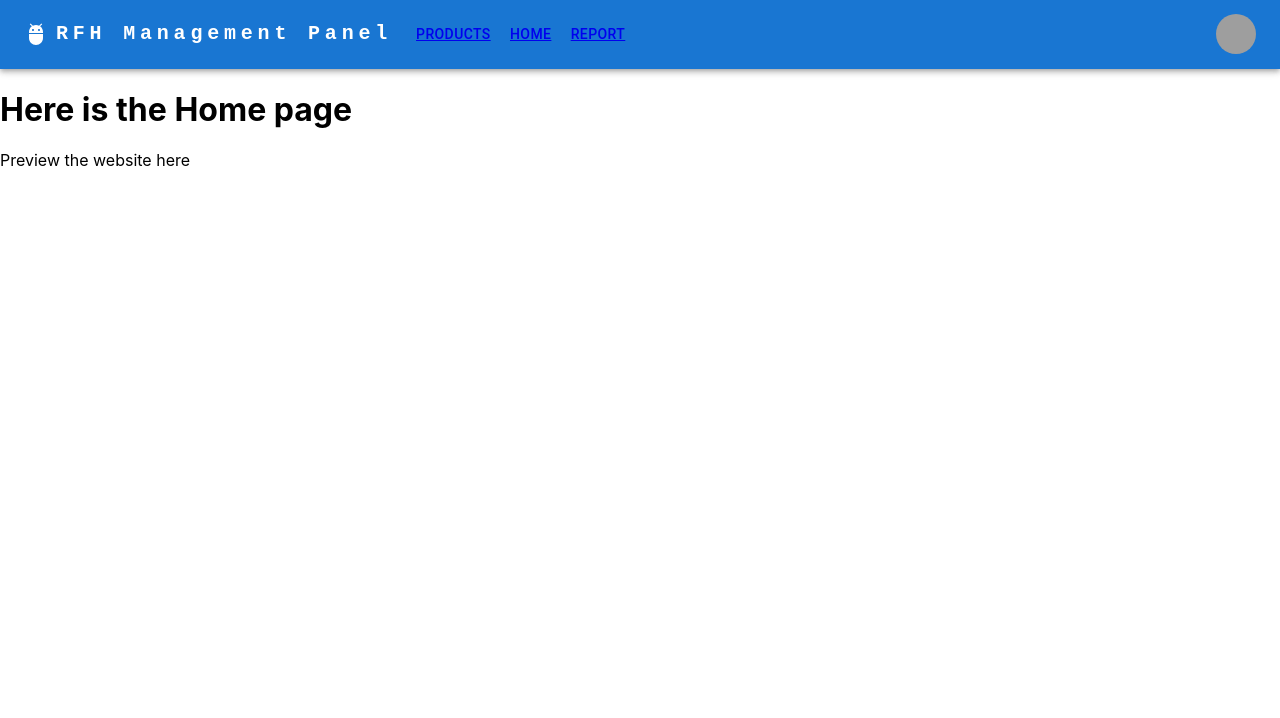
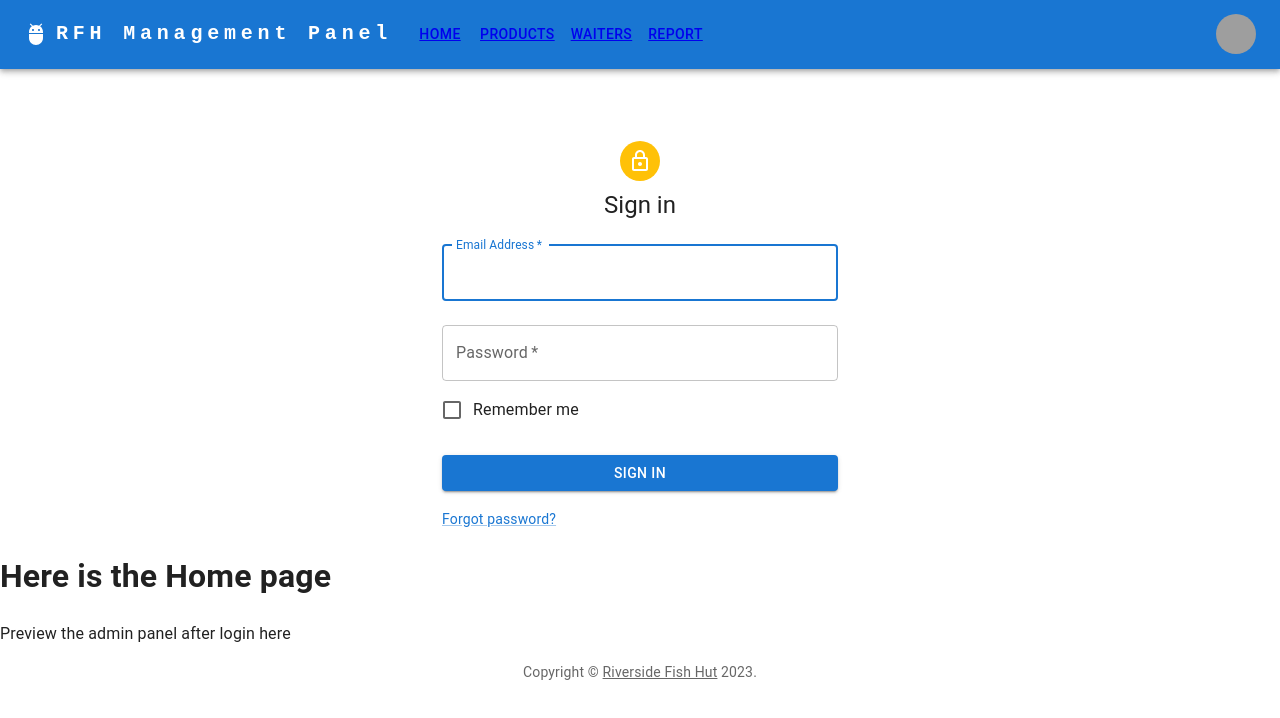
Before and after one commit to QianTea/capstone, a React (Create React App) app in the folder react-project/: page /home in a window 1280 px wide. Shown: the top 718 px of the page. Built offline with nearby package versions, Linux system fonts and the light colour scheme; grey boxes are pictures that could not be loaded.

Commit message:
admin panel - login added
 New components:
- Login
- Copyright ( in layout page, bottom)

```diff
--- a/react-project/src/App.js
+++ b/react-project/src/App.js
@@ -16,10 +16,10 @@
     <BrowserRouter>
       <Routes>
           <Route path="/" element={<Layout />}>
-            <Route path="products" element={<Product />} />
+          <Route path="home" element={<Home />} />
+          <Route path='products' element={<Product />} />
             <Route path="products/:id" element={<Detail />} />
-            <Route path="home" element={<Home />} />
-            <Route path="*" element={<NoPage />} />
+          <Route path="*" element={<NoPage />} />
           </Route>
         </Routes>
     </BrowserRouter>
--- a/react-project/src/components/NavBar2.js
+++ b/react-project/src/components/NavBar2.js
@@ -15,7 +15,7 @@
 import {Link} from 'react-router-dom';
 
 
-const pages = ['Products', 'Home', 'Report'];
+const pages = ['Home', 'Products', 'Waiters','Report'];
 const settings = ['Profile', 'Account', 'Dashboard', 'Logout'];
 
 function ResponsiveAppBar() {
--- /dev/null
+++ b/react-project/src/components/copyright.js
@@ -0,0 +1,16 @@
+import * as React from 'react';
+import Link from '@mui/material/Link';
+import Typography from '@mui/material/Typography';
+
+export default function Copyright() {
+    return (
+      <Typography variant="body2" color="text.secondary" align="center">
+        {'Copyright © '}
+        <Link color="inherit" href="https://ivylin1949.wixsite.com/riverside-fish-hut">
+          Riverside Fish Hut
+        </Link>{' '}
+        {new Date().getFullYear()}
+        {'.'}
+      </Typography>
+    );
+  }
--- /dev/null
+++ b/react-project/src/components/login.js
@@ -0,0 +1,96 @@
+import * as React from 'react';
+import Avatar from '@mui/material/Avatar';
+import Button from '@mui/material/Button';
+import CssBaseline from '@mui/material/CssBaseline';
+import TextField from '@mui/material/TextField';
+import FormControlLabel from '@mui/material/FormControlLabel';
+import Checkbox from '@mui/material/Checkbox';
+import Link from '@mui/material/Link';
+import Grid from '@mui/material/Grid';
+import Box from '@mui/material/Box';
+import LockOutlinedIcon from '@mui/icons-material/LockOutlined';
+import Typography from '@mui/material/Typography';
+import Container from '@mui/material/Container';
+import { createTheme, ThemeProvider } from '@mui/material/styles';
+
+const theme = createTheme();
+
+export default function Login() {
+  const handleSubmit = (event) => {
+    event.preventDefault();
+    const data = new FormData(event.currentTarget);
+    console.log({
+      email: data.get('email'),
+      password: data.get('password'),
+    });
+  };
+
+  return (
+    <ThemeProvider theme={theme}>
+      <Container component="main" maxWidth="xs">
+        <CssBaseline />
+        <Box
+          sx={{
+            marginTop: 8,
+            display: 'flex',
+            flexDirection: 'column',
+            alignItems: 'center',
+          }}
+        >
+          <Avatar sx={{ m: 1, bgcolor: '#ffc107' }}>
+            <LockOutlinedIcon />
+          </Avatar>
+          <Typography component="h1" variant="h5">
+            Sign in
+          </Typography>
+          <Box component="form" onSubmit={handleSubmit} noValidate sx={{ mt: 1 }}>
+            <TextField
+              margin="normal"
+              required
+              fullWidth
+              id="email"
+              label="Email Address"
+              name="email"
+              autoComplete="email"
+              autoFocus
+            />
+            <TextField
+              margin="normal"
+              required
+              fullWidth
+              name="password"
+              label="Password"
+              type="password"
+              id="password"
+              autoComplete="current-password"
+            />
+            <FormControlLabel
+              control={<Checkbox value="remember" color="primary" />}
+              label="Remember me"
+            />
+            <Button
+              type="submit"
+              fullWidth
+              variant="contained"
+              sx={{ mt: 3, mb: 2 }}
+            >
+              Sign In
+            </Button>
+            <Grid container>
+              <Grid item xs>
+                <Link href="#" variant="body2">
+                  Forgot password?
+                </Link>
+              </Grid>
+              {/* <Grid item>
+                <Link href="#" variant="body2">
+                  {"Don't have an account? Sign Up"}
+                </Link>
+              </Grid> */}
+            </Grid>
+          </Box>
+        </Box>
+      </Container>
+    </ThemeProvider>
+  );
+}
--- a/react-project/src/pages/home.js
+++ b/react-project/src/pages/home.js
@@ -1,8 +1,14 @@
+import React from "react";
+import Login from '../components/login';
+import Copyright from '../components/copyright';
+
 const Home = () => {
     return(
         <>
-           <h1>Here is the Home page</h1>
-            <p>Preview the website here</p>
+            <Login/>
+            <h1>Here is the Home page</h1>
+            <p>Preview the admin panel after login here</p>
+
         </>
     )
 }
--- a/react-project/src/pages/layout.js
+++ b/react-project/src/pages/layout.js
@@ -1,11 +1,13 @@
 import { Outlet } from "react-router-dom";
 import  ResponsiveAppBar  from "../components/NavBar2";
+import Copyright from '../components/copyright';
 
 const Layout = () => {
     return (
         <>
             <ResponsiveAppBar />
             <Outlet />
+            <Copyright sx={{ mt: 8, mb: 4 }} />
         </>
     )
 }
```
